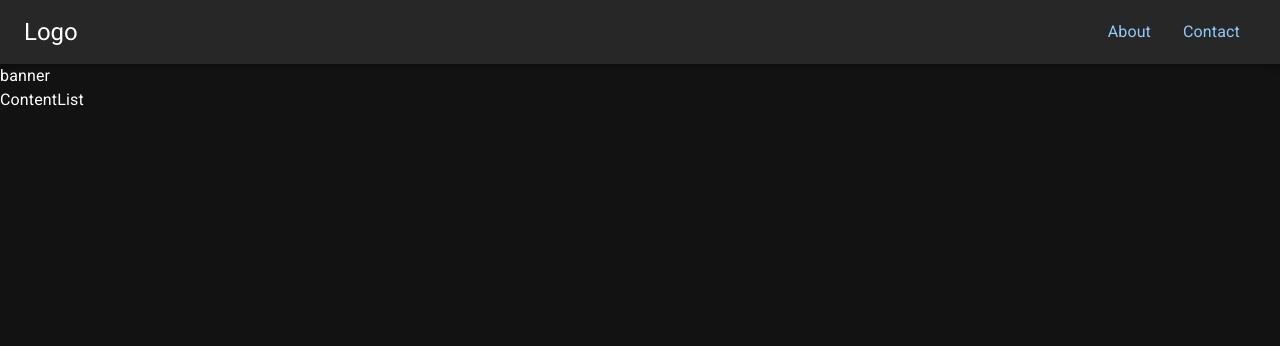
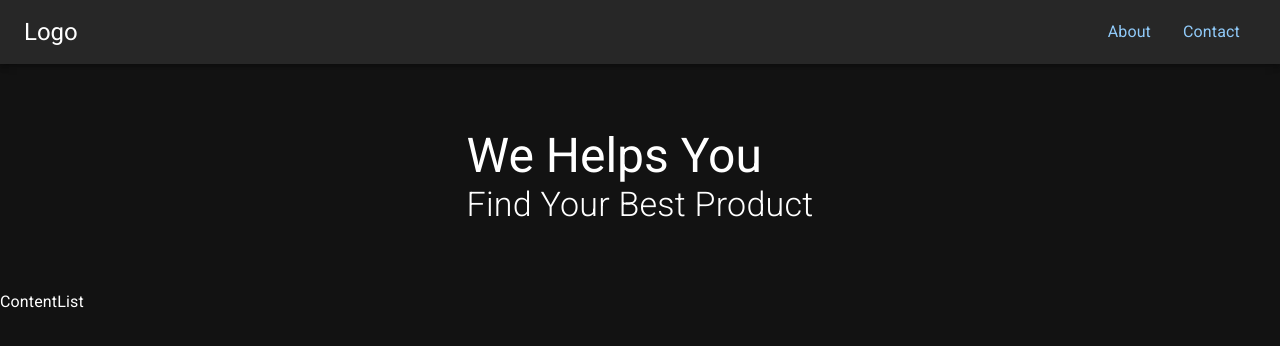
Before and after one commit to arifulbgt4/BestItem, a Next.js app: page /en in a window 1280 px wide. Shown: the top 346 px of the page. Built offline with nearby package versions, Linux system fonts and the light colour scheme.

Commit message:
upgrade: hero banner

```diff
--- a/src/app/[locale]/page.tsx
+++ b/src/app/[locale]/page.tsx
@@ -2,7 +2,7 @@ import { Grid } from "@mui/material";
 import { useTranslations } from "next-intl";
 
 import ContentList from "src/widgets/ContentList";
-import HeroBanner from "src/widgets/HeroBanner/inedex";
+import HeroBanner from "src/widgets/HeroBanner";
 
 export default function Home() {
   // const t = useTranslations();
--- /dev/null
+++ b/src/widgets/HeroBanner/index.tsx
@@ -0,0 +1,16 @@
+import { FC } from "react";
+import { Grid, Typography } from "@mui/material";
+import { HeroBannerProps } from "./Types";
+
+const HeroBanner: FC<HeroBannerProps> = () => {
+  return (
+    <Grid container p={8} justifyContent="center">
+      <Grid item>
+        <Typography variant="h3">We Helps You</Typography>
+        <Typography variant="h4">Find Your Best Product</Typography>
+      </Grid>
+    </Grid>
+  );
+};
+
+export default HeroBanner;
--- a/src/widgets/HeroBanner/inedex.tsx
+++ /dev/null
@@ -1,9 +0,0 @@
-import { FC } from "react";
-
-import { HeroBannerProps } from "./Types";
-
-const HeroBanner: FC<HeroBannerProps> = () => {
-  return <div>banner</div>;
-};
-
-export default HeroBanner;
```
